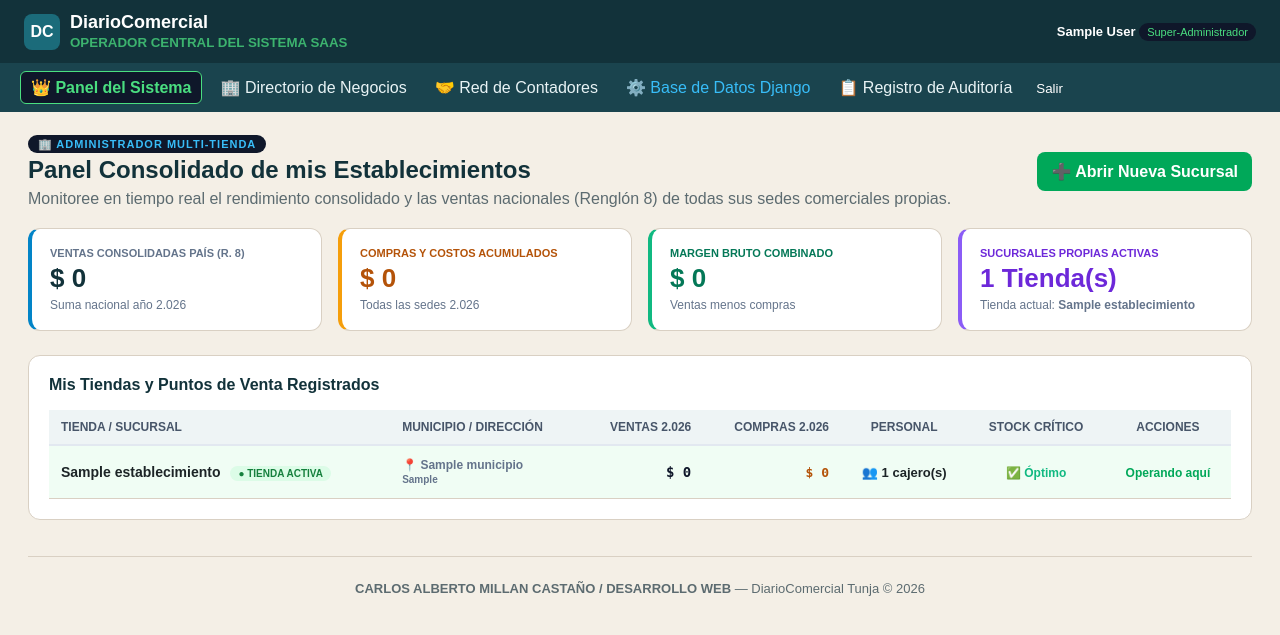
After one commit to AlbertoMillanC/diariocomercial, a Django app: page /mis-tiendas/ in a window 1280 px wide. The commit adds this page. Shown: the top 635 px of the page. Run offline with Django 5.2, Linux system fonts and the light colour scheme; a user stored in the database is signed in; tables that the repository leaves empty hold one stand-in row (values such as "Sample post").

Commit message:
feat(multitienda): rol empresario, store switcher seguro y consolidacion de ingresos renglones 8 y 9 segun declaracion de renta DIAN

```diff
--- a/registro/urls.py
+++ b/registro/urls.py
@@ -37,6 +37,10 @@ urlpatterns = [
     path("api/bre-b/status/<str:referencia>/", views.api_status_bre_b, name="api_status_bre_b"),
     path("api/bre-b/mock-webhook/<str:referencia>/", views.api_mock_webhook_bre_b, name="api_mock_webhook_bre_b"),
     path("ventas/<int:pk>/ticket-escpos/<int:ancho>/", views.imprimir_ticket_escpos, name="ticket_escpos"),
+    # Administrador Multi-Tienda (Empresario & Store Switcher)
+    path("mis-tiendas/", views.tiendas_lista_consolidada, name="tiendas_lista_consolidada"),
+    path("mis-tiendas/nueva/", views.tiendas_crear, name="tiendas_crear"),
+    path("mis-tiendas/cambiar/<int:pk>/", views.tiendas_cambiar_activa, name="tiendas_cambiar_activa"),
     # Asistente Inicial de Declaración (Onboarding Renglón por Renglón)
     path("asistente-inicial/", views.asistente_inicial_declaracion, name="asistente_inicial"),
     # Tributario ICA Tunja (Acuerdo 0032/2020)
--- a/registro/views.py
+++ b/registro/views.py
@@ -32,6 +32,7 @@ from .forms import (
     SoporteEditarTiendaForm,
     ClienteFacturacionForm,
     AsistenteDeclaracionInicialForm,
+    NuevaTiendaSedeForm,
 )
 from .models import (
     ActividadCIIU,
@@ -2290,6 +2291,8 @@ def asistente_inicial_declaracion(request):
         if form.is_valid():
             data = form.cleaned_data
             # 1. Guardar datos del Establecimiento (Renglones 1 al 7, 29, 32 y Facturación)
+            if not est.propietario_creador:
+                est.propietario_creador = request.user
             est.nit = data["nit"]
             est.nombre = data["nombre"]
             est.direccion = data["direccion"]
@@ -2298,6 +2301,8 @@ def asistente_inicial_declaracion(request):
             est.llave_bre_b = data["telefono"]
             est.tipo_llave_bre_b = "celular"
             est.clasificacion_tributaria = data["clasificacion_tributaria"]
+            est.declara_renta_dian = data.get("declara_renta_dian", False)
+            est.otros_ingresos_nacionales_anual = data.get("otros_ingresos_nacionales_anual") or Decimal("0")
             est.anticipo_ano_anterior = data.get("anticipo_ano_anterior") or Decimal("0")
             est.saldo_favor_anterior = data.get("saldo_favor_anterior") or Decimal("0")
             est.resolucion_dian_numero = data.get("resolucion_dian") or "18764000001"
@@ -2356,6 +2361,8 @@ def asistente_inicial_declaracion(request):
             "telefono": est.llave_bre_b or "",
             "correo_reportes": est.correo_reportes or "",
             "clasificacion_tributaria": getattr(est, "clasificacion_tributaria", "comun") or "comun",
+            "declara_renta_dian": getattr(est, "declara_renta_dian", False),
+            "otros_ingresos_nacionales_anual": getattr(est, "otros_ingresos_nacionales_anual", Decimal("0")) or Decimal("0"),
             "ciiu_codigo": actividad_actual.codigo if actividad_actual else "4722",
             "ciiu_descripcion": actividad_actual.descripcion if actividad_actual else "Comercio al por menor de carnes y productos cárnicos",
             "ciiu_tarifa_x_mil": actividad_actual.tarifa_x_mil if actividad_actual else Decimal("5.0"),
@@ -2377,3 +2384,139 @@ def asistente_inicial_declaracion(request):
             "es_primera_vez": not est.configuracion_inicial_completada,
         }
     )
+
+
+# ============================================================================
+# ADMINISTRADOR MULTI-ESTABLECIMIENTO (EMPRESARIO / DUEÑO DE VARIAS TIENDAS)
+# ============================================================================
+
+@login_required
+def tiendas_lista_consolidada(request):
+    """
+    Panel Consolidado para el Empresario Multi-Establecimiento.
+    Permite monitorear y consolidar ingresos nacionales (Renglón 8) y rendimiento
+    exclusivamente de las tiendas de su propiedad (estricto aislamiento tenant).
+    """
+    perfil = _perfil(request.user)
+    if not perfil or not perfil.es_propietario():
+        messages.error(request, "Acceso restringido para propietarios y empresarios.")
+        return redirect("inicio")
+
+    tiendas_qs = perfil.establecimientos_propios()
+    total_tiendas = tiendas_qs.count()
+
+    # Si solo tiene una tienda, ofrecerle registrar su segunda sede
+    ano_actual = timezone.localdate().year
+    resumen_tiendas = []
+    total_ventas_consolidadas = Decimal("0")
+    total_compras_consolidadas = Decimal("0")
+
+    for t in tiendas_qs:
+        v_tot = Venta.objects.filter(establecimiento=t, estado="vigente", fecha__year=ano_actual).aggregate(tot=Sum("valor"))["tot"] or Decimal("0")
+        c_tot = Compra.objects.filter(establecimiento=t, estado="vigente", fecha__year=ano_actual).aggregate(tot=Sum("valor"))["tot"] or Decimal("0")
+        cajeros_count = Perfil.objects.filter(establecimiento=t, user__is_active=True).count()
+        stock_bajo_count = Producto.objects.filter(establecimiento=t, estado="activo", stock_kilos__lte=5, es_servicio=False).count()
+
+        total_ventas_consolidadas += v_tot
+        total_compras_consolidadas += c_tot
+
+        resumen_tiendas.append({
+            "tienda": t,
+            "es_activa": (t.pk == perfil.establecimiento_id),
+            "ventas_ano": v_tot,
+            "compras_ano": c_tot,
+            "margen": v_tot - c_tot,
+            "cajeros_count": cajeros_count,
+            "stock_bajo_count": stock_bajo_count,
+        })
+
+    return render(
+        request,
+        "empresario/panel_consolidado.html",
+        {
+            "tiendas": resumen_tiendas,
+            "total_tiendas": total_tiendas,
+            "total_ventas_consolidadas": total_ventas_consolidadas,
+            "total_compras_consolidadas": total_compras_consolidadas,
+            "ano_actual": ano_actual,
+            "tienda_activa": perfil.establecimiento,
+        }
+    )
+
+
+@login_required
+def tiendas_crear(request):
+    """Permite al empresario registrar una nueva tienda o sucursal de su propiedad."""
+    perfil = _perfil(request.user)
+    if not perfil or not perfil.es_propietario():
+        messages.error(request, "Solo los propietarios pueden registrar nuevas tiendas o sucursales.")
+        return redirect("inicio")
+
+    if request.method == "POST":
+        form = NuevaTiendaSedeForm(request.POST)
+        if form.is_valid():
+            nueva_tienda = form.save(commit=False)
+            nueva_tienda.propietario_creador = request.user
+            # Heredar correo y datos base si no fueron provistos
+            if not nueva_tienda.nit:
+                nueva_tienda.nit = perfil.establecimiento.nit
+            nueva_tienda.save()
+
+            # Promover rol a empresario
+            if perfil.rol != "empresario":
+                perfil.rol = "empresario"
+                perfil.save(update_fields=["rol"])
+
+            # Clonar o crear actividad base
+            act_base = ActividadCIIU.objects.filter(establecimiento=perfil.establecimiento).first()
+            if act_base:
+                nueva_act = ActividadCIIU.objects.create(
+                    establecimiento=nueva_tienda,
+                    codigo=act_base.codigo,
+                    descripcion=act_base.descripcion,
+                    tarifa_x_mil=act_base.tarifa_x_mil,
+                )
+                MotivoVenta.objects.create(
+                    establecimiento=nueva_tienda,
+                    actividad=nueva_act,
+                    nombre="Venta en Mostrador",
+                    es_predeterminado=True,
+                )
+
+            messages.success(request, f"🏬 ¡Nueva sucursal '{nueva_tienda.nombre}' creada con éxito!")
+            # Cambiar a la nueva tienda
+            perfil.establecimiento = nueva_tienda
+            perfil.save(update_fields=["establecimiento"])
+            request.session["establecimiento_activo_id"] = nueva_tienda.pk
+            return redirect("inicio")
+    else:
+        # Prellenar con NIT y correo del negocio principal
+        form = NuevaTiendaSedeForm(initial={
+            "nit": perfil.establecimiento.nit,
+            "correo_reportes": perfil.establecimiento.correo_reportes,
+            "municipio": perfil.establecimiento.municipio,
+        })
+
+    return render(request, "empresario/crear_tienda.html", {"form": form})
+
+
+@login_required
+def tiendas_cambiar_activa(request, pk):
+    """
+    Store Switcher: Cambia la tienda activa de la sesión de trabajo.
+    Valida rigurosamente que el usuario sea el dueño o propietario de esa tienda.
+    """
+    perfil = _perfil(request.user)
+    if not perfil or not perfil.es_propietario():
+        messages.error(request, "No tiene permisos para cambiar de establecimiento.")
+        return redirect("inicio")
+
+    tiendas_propias = perfil.establecimientos_propios()
+    tienda_objetivo = get_object_or_404(tiendas_propias, pk=pk)
+
+    perfil.establecimiento = tienda_objetivo
+    perfil.save(update_fields=["establecimiento"])
+    request.session["establecimiento_activo_id"] = tienda_objetivo.pk
+
+    messages.success(request, f"🏬 Establecimiento activo cambiado a: '{tienda_objetivo.nombre}'")
+    return redirect("inicio")
--- a/templates/base.html
+++ b/templates/base.html
@@ -14,7 +14,20 @@
       <div class="logo">DC</div>
       <div>
         <h1>DiarioComercial</h1>
-        <small>{% if user.is_superuser %}<span style="color:#4ade80; font-weight:bold;">OPERADOR CENTRAL DEL SISTEMA SAAS</span>{% elif user.perfil %}{{ user.perfil.establecimiento.nombre }}{% endif %}</small>
+        <small>
+          {% if user.is_superuser %}
+            <span style="color:#4ade80; font-weight:bold;">OPERADOR CENTRAL DEL SISTEMA SAAS</span>
+          {% elif user.perfil %}
+            {% if user.perfil.es_propietario and user.perfil.establecimientos_propios.count > 1 %}
+              🏬 <strong>{{ user.perfil.establecimiento.nombre }}</strong>
+              <a href="{% url 'tiendas_lista_consolidada' %}" style="background:#0284c7; color:#fff; font-size:11px; padding:2px 8px; border-radius:4px; text-decoration:none; font-weight:bold; margin-left:4px;" title="Ver panel consolidado o cambiar de tienda">
+                Mis Tiendas ({{ user.perfil.establecimientos_propios.count }}) ▾
+              </a>
+            {% else %}
+              {{ user.perfil.establecimiento.nombre }}
+            {% endif %}
+          {% endif %}
+        </small>
       </div>
     </div>
     <div class="userbox">
@@ -22,7 +35,9 @@
       {% if user.is_superuser %}
         <span class="tag" style="background:#0f172a; color:#4ade80; font-size:11px;">Super-Administrador</span>
       {% elif user.perfil %}
-        {{ user.perfil.get_rol_display }}
+        <span class="tag" style="{% if user.perfil.es_empresario %}background:#312e81; color:#c7d2fe;{% endif %}">
+          {{ user.perfil.get_rol_display }}
+        </span>
       {% endif %}
     </div>
   </header>
@@ -47,6 +62,7 @@
       <a href="{% url 'pedidos' %}" class="{% if request.resolver_match.url_name == 'pedidos' %}activo{% endif %}">Lista Compras</a>
       <a href="{% url 'instrucciones' %}" class="{% if request.resolver_match.url_name == 'instrucciones' %}activo{% endif %}">📖 Guía Bot</a>
       {% if user.perfil.es_propietario %}
+      <a href="{% url 'tiendas_lista_consolidada' %}" class="{% if request.resolver_match.url_name == 'tiendas_lista_consolidada' %}activo{% endif %}" style="background:#1e1b4b; color:#c7d2fe; border:1px solid #6366f1;">🏢 Multi-Tienda</a>
       <a href="{% url 'declaracion_ica' %}" class="{% if request.resolver_match.url_name == 'declaracion_ica' %}activo{% endif %}" style="background:rgba(0,168,89,0.2); border:1px solid #10b981; color:#a7f3d0;">🏛️ ICA Tunja</a>
       <a href="{% url 'exogena_dian' %}" class="{% if request.resolver_match.url_name == 'exogena_dian' %}activo{% endif %}" style="border:1px solid #38bdf8; color:#38bdf8;">📊 Exógena 1007</a>
       <a href="{% url 'enviar_reporte' %}" class="{% if request.resolver_match.url_name == 'enviar_reporte' %}activo{% endif %}">Enviar</a>
--- /dev/null
+++ b/templates/empresario/panel_consolidado.html
@@ -0,0 +1,131 @@
+{% extends "base.html" %}
+{% load dinero %}
+{% block title %}Panel Empresarial Multi-Tienda — DiarioComercial{% endblock %}
+
+{% block content %}
+<div style="display:flex; justify-content:space-between; align-items:center; flex-wrap:wrap; gap:12px; margin-bottom:20px;">
+  <div>
+    <span style="background:#0f172a; color:#38bdf8; font-size:11px; font-weight:800; text-transform:uppercase; letter-spacing:1px; padding:3px 10px; border-radius:12px;">
+      🏢 Administrador Multi-Tienda
+    </span>
+    <h2 style="margin:4px 0 6px 0; color:var(--navy);">
+      Panel Consolidado de mis Establecimientos
+    </h2>
+    <p class="lead" style="margin:0;">
+      Monitoree en tiempo real el rendimiento consolidado y las ventas nacionales (Renglón 8) de todas sus sedes comerciales propias.
+    </p>
+  </div>
+  <div style="display:flex; gap:10px;">
+    <a href="{% url 'tiendas_crear' %}" class="btn btn-primary" style="background:#00A859;">
+      ➕ Abrir Nueva Sucursal
+    </a>
+  </div>
+</div>
+
+<!-- TARJETAS CONSOLIDADAS DEL EMPRESARIO -->
+<div style="display:grid; grid-template-columns: repeat(auto-fit, minmax(220px, 1fr)); gap:16px; margin-bottom:24px;">
+  <div class="panel" style="padding:18px; border-left:4px solid #0284c7; margin:0;">
+    <div style="font-size:11px; text-transform:uppercase; color:#64748b; font-weight:bold;">Ventas Consolidadas País (R. 8)</div>
+    <div style="font-size:26px; font-weight:900; color:var(--navy); margin-top:4px;">
+      {{ total_ventas_consolidadas|pesos }}
+    </div>
+    <div style="font-size:12px; color:#64748b; margin-top:4px;">Suma nacional año {{ ano_actual }}</div>
+  </div>
+
+  <div class="panel" style="padding:18px; border-left:4px solid #f59e0b; margin:0;">
+    <div style="font-size:11px; text-transform:uppercase; color:#b45309; font-weight:bold;">Compras y Costos Acumulados</div>
+    <div style="font-size:26px; font-weight:900; color:#b45309; margin-top:4px;">
+      {{ total_compras_consolidadas|pesos }}
+    </div>
+    <div style="font-size:12px; color:#64748b; margin-top:4px;">Todas las sedes {{ ano_actual }}</div>
+  </div>
+
+  <div class="panel" style="padding:18px; border-left:4px solid #10b981; margin:0;">
+    <div style="font-size:11px; text-transform:uppercase; color:#047857; font-weight:bold;">Margen Bruto Combinado</div>
+    <div style="font-size:26px; font-weight:900; color:#047857; margin-top:4px;">
+      {% widthratio total_ventas_consolidadas 1 1 as v %}
+      {{ total_ventas_consolidadas|pesos }}
+    </div>
+    <div style="font-size:12px; color:#64748b; margin-top:4px;">Ventas menos compras</div>
+  </div>
+
+  <div class="panel" style="padding:18px; border-left:4px solid #8b5cf6; margin:0;">
+    <div style="font-size:11px; text-transform:uppercase; color:#6d28d9; font-weight:bold;">Sucursales Propias Activas</div>
+    <div style="font-size:26px; font-weight:900; color:#6d28d9; margin-top:4px;">
+      {{ total_tiendas }} Tienda(s)
+    </div>
+    <div style="font-size:12px; color:#64748b; margin-top:4px;">Tienda actual: <strong>{{ tienda_activa.nombre }}</strong></div>
+  </div>
+</div>
+
+<!-- TABLA DE ESTABLECIMIENTOS DEL EMPRESARIO -->
+<div class="panel" style="padding:20px;">
+  <h3 style="margin-top:0; font-size:16px; color:var(--navy);">Mis Tiendas y Puntos de Venta Registrados</h3>
+  <div style="overflow-x:auto;">
+    <table class="tabla" style="width:100%; border-collapse:collapse;">
+      <thead>
+        <tr style="background:#f8fafc; border-bottom:2px solid #e2e8f0; text-align:left;">
+          <th style="padding:10px 12px; font-size:12px; color:#475569;">TIENDA / SUCURSAL</th>
+          <th style="padding:10px 12px; font-size:12px; color:#475569;">MUNICIPIO / DIRECCIÓN</th>
+          <th style="padding:10px 12px; font-size:12px; color:#475569; text-align:right;">VENTAS {{ ano_actual }}</th>
+          <th style="padding:10px 12px; font-size:12px; color:#475569; text-align:right;">COMPRAS {{ ano_actual }}</th>
+          <th style="padding:10px 12px; font-size:12px; color:#475569; text-align:center;">PERSONAL</th>
+          <th style="padding:10px 12px; font-size:12px; color:#475569; text-align:center;">STOCK CRÍTICO</th>
+          <th style="padding:10px 12px; font-size:12px; color:#475569; text-align:center;">ACCIONES</th>
+        </tr>
+      </thead>
+      <tbody>
+        {% for r in tiendas %}
+        <tr style="border-bottom:1px solid #f1f5f9; {% if r.es_activa %}background:#f0fdf4; font-weight:bold;{% endif %}">
+          <td style="padding:12px;">
+            {{ r.tienda.nombre }}
+            {% if r.es_activa %}
+            <span style="background:#dcfce7; color:#15803d; font-size:10px; padding:2px 8px; border-radius:10px; margin-left:6px; font-weight:bold;">
+              ● TIENDA ACTIVA
+            </span>
+            {% endif %}
+          </td>
+          <td style="padding:12px; font-size:12px; color:#64748b;">
+            📍 {{ r.tienda.municipio.nombre|default:"Tunja" }}<br>
+            <small>{{ r.tienda.direccion|default:"Dirección no asignada" }}</small>
+          </td>
+          <td style="padding:12px; text-align:right; font-family:monospace; font-size:14px; color:#0f172a;">
+            {{ r.ventas_ano|pesos }}
+          </td>
+          <td style="padding:12px; text-align:right; font-family:monospace; font-size:13px; color:#b45309;">
+            {{ r.compras_ano|pesos }}
+          </td>
+          <td style="padding:12px; text-align:center; font-size:13px;">
+            👥 {{ r.cajeros_count }} cajero(s)
+          </td>
+          <td style="padding:12px; text-align:center;">
+            {% if r.stock_bajo_count > 0 %}
+            <span style="background:#fee2e2; color:#991b1b; padding:2px 8px; border-radius:10px; font-size:11px; font-weight:bold;">
+              ⚠️ {{ r.stock_bajo_count }} agotándose
+            </span>
+            {% else %}
+            <span style="color:#10b981; font-size:12px;">✅ Óptimo</span>
+            {% endif %}
+          </td>
+          <td style="padding:12px; text-align:center;">
+            {% if r.es_activa %}
+            <span style="color:#00A859; font-size:12px; font-weight:bold;">Operando aquí</span>
+            {% else %}
+            <a href="{% url 'tiendas_cambiar_activa' r.tienda.pk %}" class="btn btn-sm btn-primary" style="background:#0284c7; padding:4px 10px; font-size:12px;">
+              🏬 Entrar a esta Tienda
+            </a>
+            {% endif %}
+          </td>
+        </tr>
+        {% empty %}
+        <tr>
+          <td colspan="7" style="text-align:center; padding:30px; color:#94a3b8;">
+            Aún no ha registrado sucursales adicionales.
+          </td>
+        </tr>
+        {% endfor %}
+      </tbody>
+    </table>
+  </div>
+</div>
+{% endblock %}
```
Also changed, not shown: registro/forms.py (+53 -0 lines), registro/models.py (+36 -2 lines), registro/tax_engine.py (+21 -2 lines), registro/test_multitienda_renta.py (added, +180 -0 lines), templates/asistente_inicial.html (+48 -0 lines), templates/empresario/crear_tienda.html (added, +73 -0 lines), registro/migrations/0014_establecimiento_declara_renta_dian_and_more.py (added).
